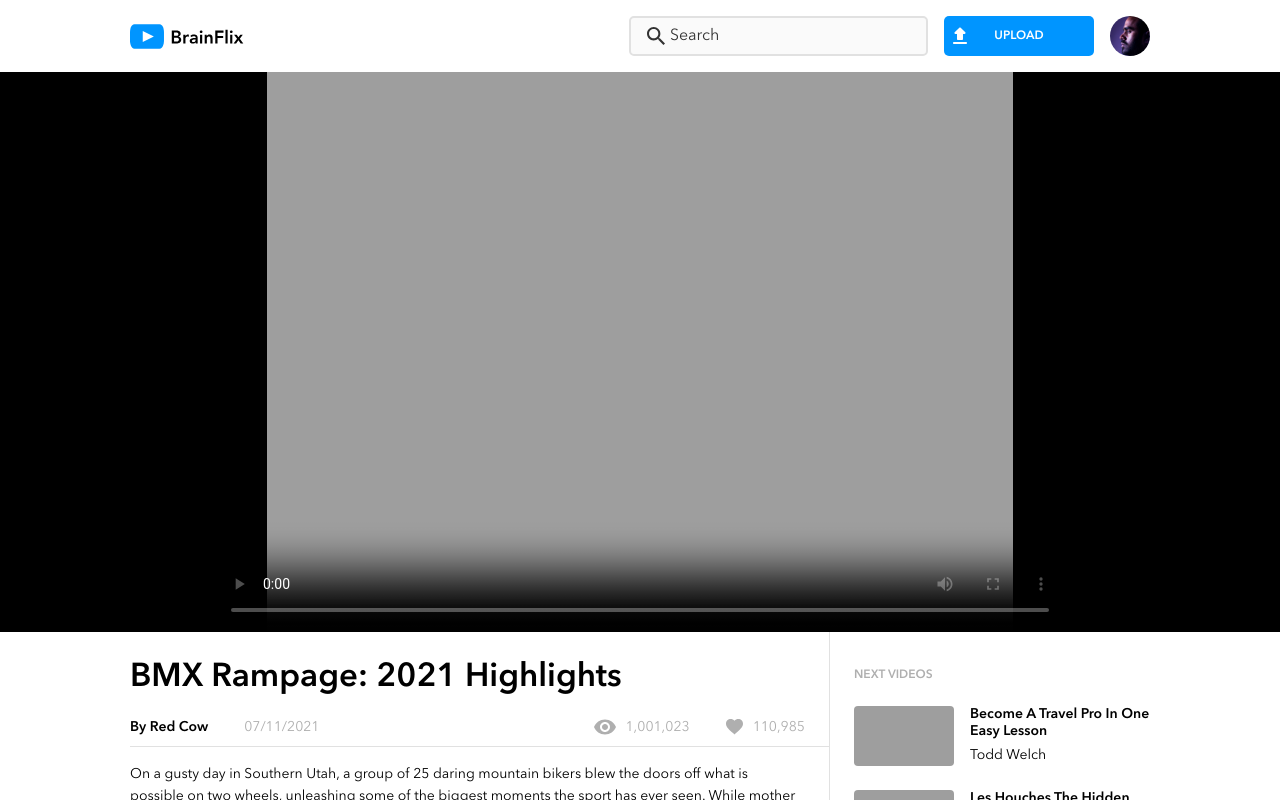
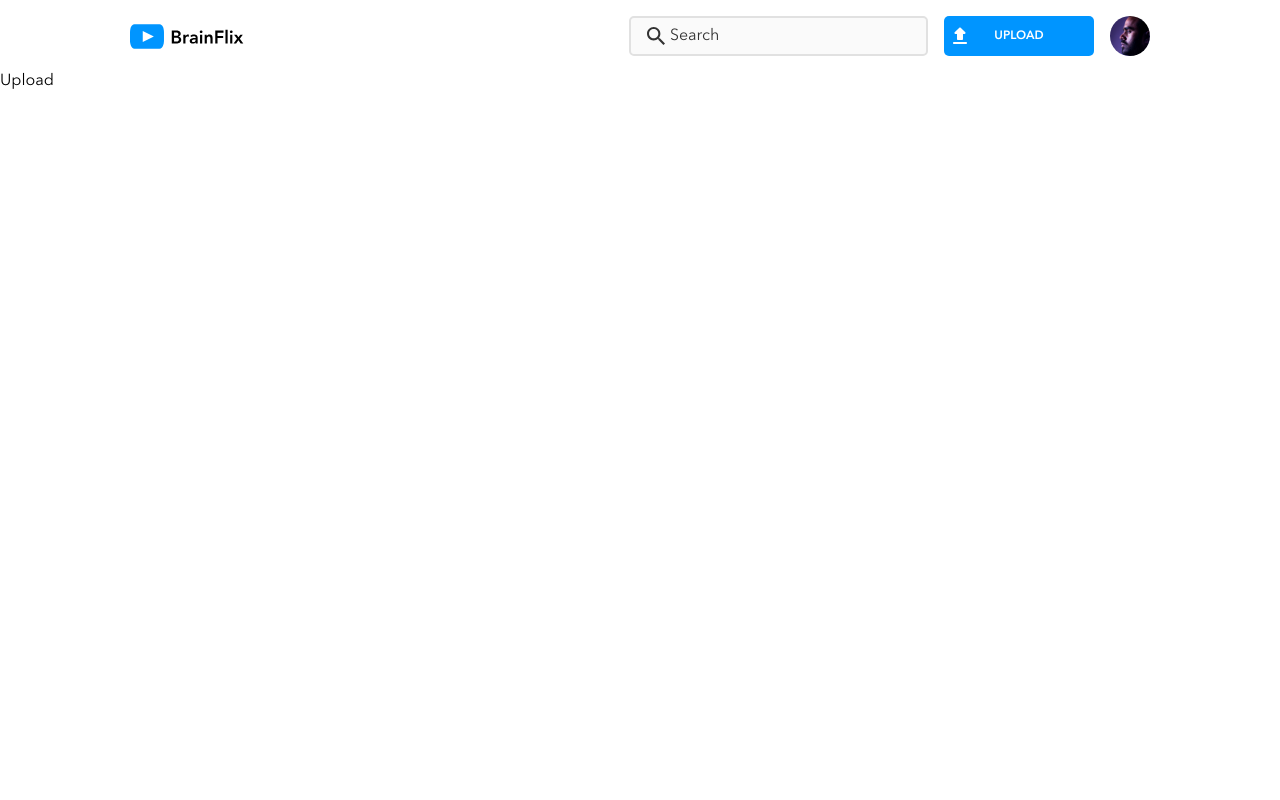
Before and after one commit to paulineleonor/brainflix, a React (Create React App) app: page /upload in a window 1280 px wide. Shown: the top 800 px of the page. Built offline with nearby package versions, Linux system fonts and the light colour scheme; grey boxes are pictures that could not be loaded.

Commit message:
Set up routing

```diff
--- a/package.json
+++ b/package.json
@@ -8,6 +8,7 @@
     "@testing-library/user-event": "^13.5.0",
     "react": "^18.2.0",
     "react-dom": "^18.2.0",
+    "react-router-dom": "^6.4.1",
     "react-scripts": "^5.0.1",
     "sass": "^1.55.0",
     "web-vitals": "^2.1.4"
--- a/src/App.js
+++ b/src/App.js
@@ -1,7 +1,8 @@
 import { useState } from "react";
+import { Routes, Route } from "react-router-dom";
 import Header from "./components/header/Header";
-import Hero from "./components/hero/Hero";
-import VideoInfo from "./components/videoInfo/VideoInfo";
+import HomePage from "./pages/homePage/HomePage";
+import Upload from "./pages/upload/Upload";
 import videoDetails from "./data/video-details.json";
 import videos from "./data/videos.json";
 import "./App.scss";
@@ -10,20 +11,40 @@ function App() {
   const [currentVideo, setCurrentVideo] = useState(videoDetails[0]);
   const [sideVideos, setSideVideos] = useState(videos);
 
-  const sidebarClickHandler = (videoId) => {
-    const newVideo = videoDetails.find((video) => video.id === videoId);
-    setCurrentVideo(newVideo);
-  };
+  // const sidebarClickHandler = (videoId) => {
+  //   const newVideo = videoDetails.find((video) => video.id === videoId);
+  //   setCurrentVideo(newVideo);
+  // };
+
+  console.log(currentVideo);
 
   return (
     <>
       <Header />
-      <Hero video={currentVideo} />
-      <VideoInfo
-        currentVideo={currentVideo}
-        videos={sideVideos}
-        sidebarClickHandler={sidebarClickHandler}
-      />
+      <Routes>
+        <Route
+          path="/"
+          element={
+            <HomePage
+              currentVideo={currentVideo}
+              sideVideos={sideVideos}
+              videos={videos}
+              // sidebarClickHandler={sidebarClickHandler}
+            />
+          }
+        />
+        <Route
+          path="video/:videoId"
+          element={
+            <HomePage
+              currentVideo={currentVideo}
+              sideVideos={sideVideos}
+              videos={videos}
+            />
+          }
+        />
+        <Route path="/upload" element={<Upload />} />
+      </Routes>
     </>
   );
 }
--- a/src/components/button/Button.jsx
+++ b/src/components/button/Button.jsx
@@ -1,7 +1,18 @@
 import "./Button.scss";
+import { useNavigate } from "react-router-dom";
 
 const Button = (props) => {
-  return <button className={props.buttonClass}>{props.buttonAction}</button>;
+  const navigate = useNavigate();
+  return (
+    <button
+      className={props.buttonClass}
+      onClick={() => {
+        navigate(props.destination);
+      }}
+    >
+      {props.buttonAction}
+    </button>
+  );
 };
 
 export default Button;
--- a/src/components/header/Header.jsx
+++ b/src/components/header/Header.jsx
@@ -24,6 +24,7 @@ const Header = () => {
         <Button
           buttonClass="button button--search"
           buttonAction={buttonAction}
+          destination="/upload"
         />
         <Avatar
           avatarClass="avatar avatar--desktop"
--- a/src/components/hero/Hero.jsx
+++ b/src/components/hero/Hero.jsx
@@ -1,7 +1,7 @@
 import "./Hero.scss";
 
 const Hero = (props) => {
-  const video = props.video;
+  const video = props.currentVideo;
   return (
     <section className="video">
       <div className="video__container">
--- a/src/components/sidebarvideo/SideBarVideo.jsx
+++ b/src/components/sidebarvideo/SideBarVideo.jsx
@@ -1,14 +1,12 @@
 import React from "react";
+import { Link } from "react-router-dom";
+
 import "./SideBarVideo.scss";
 
 const SideBarVideo = (props) => {
   return (
-    <article
-      onClick={() => {
-        props.sidebarClickHandler(props.video.id);
-      }}
-      className="sidebar__video"
-    >
+    <Link to={`/video/${props.video.id}`} className="link">
+      <article className="sidebar__video">
         <div className="sidebar__container">
           <img src={props.video.image} alt="" className="sidebar__image" />
         </div>
@@ -17,6 +15,7 @@ const SideBarVideo = (props) => {
           <p className="sidebar__channel">{props.video.channel}</p>
         </div>
       </article>
+    </Link>
   );
 };
 
--- a/src/index.js
+++ b/src/index.js
@@ -1,10 +1,14 @@
 import React from "react";
 import ReactDOM from "react-dom/client";
+import { BrowserRouter } from "react-router-dom";
+
 import App from "./App";
 
 const root = ReactDOM.createRoot(document.getElementById("root"));
 root.render(
   <React.StrictMode>
-    <App />
+    <BrowserRouter>
+      <App />
+    </BrowserRouter>
   </React.StrictMode>
 );
--- /dev/null
+++ b/src/pages/homePage/HomePage.jsx
@@ -0,0 +1,21 @@
+import React from "react";
+import Hero from "../../components/hero/Hero";
+import VideoInfo from "../../components/videoInfo/VideoInfo";
+
+const HomePage = (props) => {
+  console.log(props.currentVideo);
+  return (
+    <>
+      <Hero currentVideo={props.currentVideo} />
+      {/* <Hero video={currentVideo} /> */}
+      <VideoInfo
+        currentVideo={props.currentVideo}
+        videos={props.sideVideos}
+        // sidebarClickHandler={sidebarClickHandler}
+      />
+      {/* <Sidebar currentVideoId={props.currentVideo.id} videos={props.videos} /> */}
+    </>
+  );
+};
+
+export default HomePage;
--- /dev/null
+++ b/src/pages/upload/Upload.jsx
@@ -0,0 +1,7 @@
+import React from "react";
+
+const Upload = () => {
+  return <div>Upload</div>;
+};
+
+export default Upload;
```
Also changed, not shown: src/pages/homePage/HomePage.scss (added), src/pages/upload/Upload.scss (added), src/utils/api.mjs (added), 1 other file (tests, documents, lock files or other folders). Lines whose indentation alone changed are shown as unchanged.
